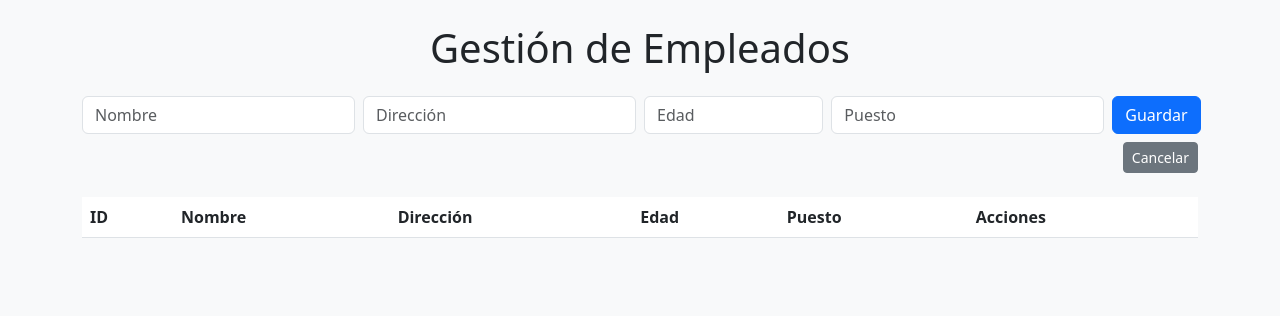
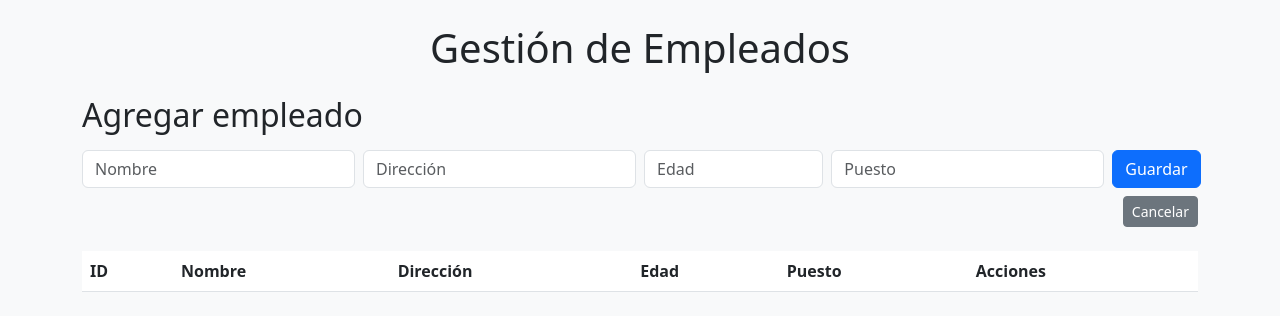
Before and after one commit to wernher-camp/micro-factura-demo, a website: page public/index.html in a window 1280 px wide. Drawn offline with nearby package versions, Linux system fonts and the light colour scheme; no server answers.

Commit message:
Update index.html

```diff
--- a/public/index.html
+++ b/public/index.html
@@ -15,6 +15,9 @@
   <div class="container">
     <h1 class="text-center mb-4">Gestión de Empleados</h1>
 
+<h2 id="form-title" class="mb-3">Agregar empleado</h2>
+
+
     <form id="empleadoForm" class="mb-4">
       <input type="hidden" id="empId">
       <div class="row g-2">
@@ -29,6 +32,7 @@
       </div>
     </form>
 
+
     <table class="table table-striped">
       <thead>
         <tr>
```
